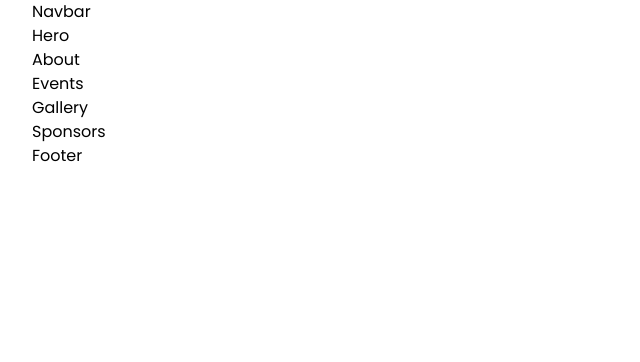
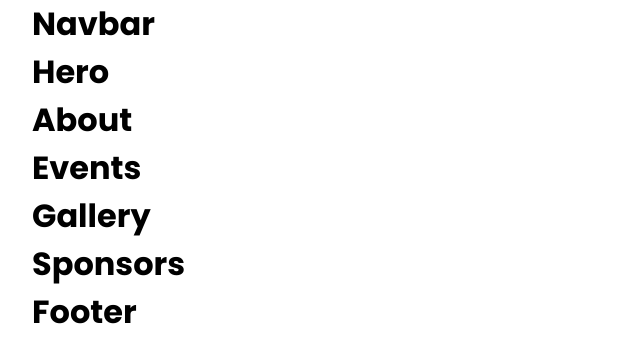
Before and after one commit to AnkuranTechno/anakhronos-2.0, a React (Create React App) app: page / in a window 1280 px wide. Shown: the top 362 px of the page, without its empty margins (0-640 px from the left). Built offline with nearby package versions, Linux system fonts and the light colour scheme; the HTML template or start-up script is replaced by a standard one.

Commit message:
Added section container div in all sections

```diff
--- a/src/App.scss
+++ b/src/App.scss
@@ -1,11 +1,13 @@
 .app {
   &__section {
-    max-width: 1400px;
-    width: 95%;
-    margin: auto;
+    &-container {
+      max-width: 1400px;
+      width: 95%;
+      margin: auto;
 
-    @media (max-width: 400px) {
-      width: 96%;
+      @media (max-width: 400px) {
+        width: 96%;
+      }
     }
   }
 }
--- a/src/sections/About/About.jsx
+++ b/src/sections/About/About.jsx
@@ -3,7 +3,13 @@ import React from 'react';
 import './About.scss';
 
 const About = () => {
-  return <div className="app__section about">About</div>;
+  return (
+    <div className="app__section about">
+      <div className="app__section-container about-container">
+        <h1>About</h1>
+      </div>
+    </div>
+  );
 };
 
 export default About;
--- a/src/sections/Events/Events.jsx
+++ b/src/sections/Events/Events.jsx
@@ -3,7 +3,13 @@ import React from 'react';
 import './Events.scss';
 
 const Events = () => {
-  return <div className="app__section events">Events</div>;
+  return (
+    <div className="app__section events">
+      <div className="app__section-container events-container">
+        <h1>Events</h1>
+      </div>
+    </div>
+  );
 };
 
 export default Events;
--- a/src/sections/Footer/Footer.jsx
+++ b/src/sections/Footer/Footer.jsx
@@ -3,7 +3,13 @@ import React from 'react';
 import './Footer.scss';
 
 const Footer = () => {
-  return <footer className="app__section footer">Footer</footer>;
+  return (
+    <footer className="app__section footer">
+      <div className="app__section-container footer-container">
+        <h1>Footer</h1>
+      </div>
+    </footer>
+  );
 };
 
 export default Footer;
--- a/src/sections/Gallery/Gallery.jsx
+++ b/src/sections/Gallery/Gallery.jsx
@@ -3,7 +3,13 @@ import React from 'react';
 import './Gallery.scss';
 
 const Gallery = () => {
-  return <div className="app__section gallery">Gallery</div>;
+  return (
+    <div className="app__section gallery">
+      <div className="app__section-container gallery-container">
+        <h1>Gallery</h1>
+      </div>
+    </div>
+  );
 };
 
 export default Gallery;
--- a/src/sections/Hero/Hero.jsx
+++ b/src/sections/Hero/Hero.jsx
@@ -3,7 +3,13 @@ import React from 'react';
 import './Hero.scss';
 
 const Hero = () => {
-  return <div className="app__section hero">Hero</div>;
+  return (
+    <div className="app__section hero">
+      <div className="app__section-container hero-container">
+        <h1>Hero</h1>
+      </div>
+    </div>
+  );
 };
 
 export default Hero;
--- a/src/sections/Navbar/Navbar.jsx
+++ b/src/sections/Navbar/Navbar.jsx
@@ -3,7 +3,13 @@ import React from 'react';
 import './Navbar.scss';
 
 const Navbar = () => {
-  return <header className="app__section navbar">Navbar</header>;
+  return (
+    <header className="app__section navbar">
+      <div className="app__section-container navbar-container">
+        <h1>Navbar</h1>
+      </div>
+    </header>
+  );
 };
 
 export default Navbar;
--- a/src/sections/Sponsors/Sponsors.jsx
+++ b/src/sections/Sponsors/Sponsors.jsx
@@ -3,7 +3,13 @@ import React from 'react';
 import './Sponsors.scss';
 
 const Sponsors = () => {
-  return <div className="app__section sponsors">Sponsors</div>;
+  return (
+    <div className="app__section sponsors">
+      <div className="app__section-container sponsors-container">
+        <h1>Sponsors</h1>
+      </div>
+    </div>
+  );
 };
 
 export default Sponsors;
```
